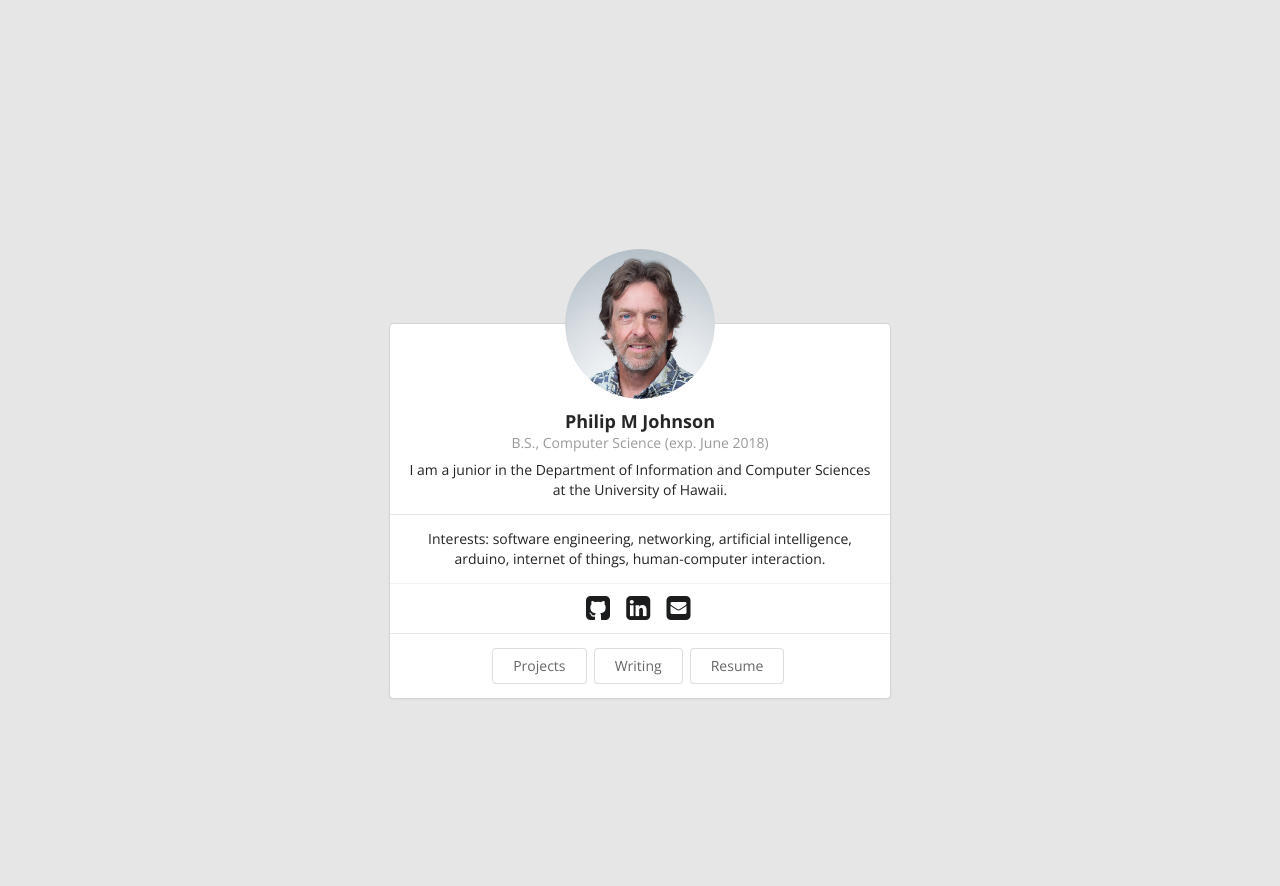
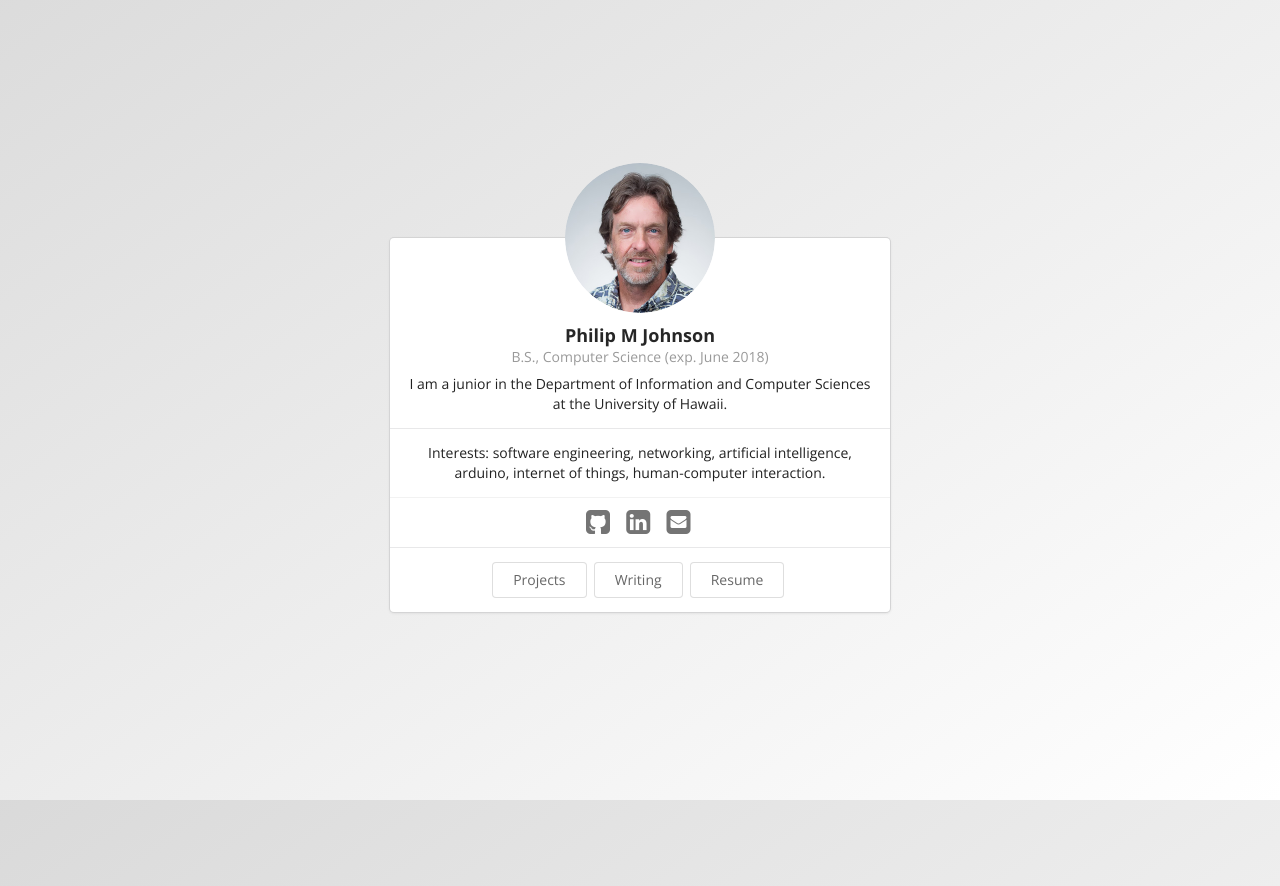
Before and after one commit to rusith/rusith.github.io, a Jekyll site: the page built from index.html, in a window 1280 px wide. Shown: the part 100-986 px from the top of the page. Built offline with Jekyll 4.4.1, drawn with Linux system fonts in a browser that asks for light colours.

Commit message:
Tweaks to home page format; color spec improvements

```diff
--- a/css/main.scss
+++ b/css/main.scss
@@ -3,23 +3,37 @@
 ---
 @charset "utf-8";
 
-// Variables
-// Green colors from about.me: rgb(52, 115, 26), rgb(144, 181, 78)
-$background-start: lighten(gray, 40%);
-$background-end: white;
+
+// Set the color scheme
+// Provide your two colors below
+$background-start: lighten(silver, 10%);
+$background-end: lighten(beige, 10%);
+
+// Now set the background color(s) for each page.
+body {
+  // Make two colors blend from top left to bottom right
+  background: linear-gradient(to bottom right, $background-start, $background-end);
+
+  // Provide a single background color
+  // background-color: $background-start;
+
+  // Make two colors blend from the center to the edges.
+  // background: radial-gradient(circle, $background-end, $background-start);
+}
+
+// Set the color for the navbar.
+.ui.menu {
+  background: $background-start;
+}
+
+// Set the color for the home page icons
+.icon-color {
+  color: darken(silver, 30%);
+}
 
 
-// Don't change stuff below here unless you know what you're doing.
+// Misc tweaks
 
-body {
-  background-color: $background-start;
-
-}
-
-.radial-gradient-background {
-  background: radial-gradient(circle, $background-end, $background-start);
-}
-
-.linear-gradient-background {
-  background: linear-gradient(to bottom right, $background-start, $background-end);
-}
+// Add some space between list items
+ul li { padding: 5px 0px; }
+ol li { padding: 5px 0px; }
--- a/index.html
+++ b/index.html
@@ -2,7 +2,7 @@
 layout: default
 ---
 
-<div style="height: 100%;" class="ui middle aligned grid ">
+<div style="height: 100%; margin-top: -100px" class="ui middle aligned grid ">
 
   <div class="column">
 
@@ -14,7 +14,7 @@
     <div style="max-width: 500px; padding-top: 75px; margin-top: 0px" class="ui fluid centered card">
 
       <div class="center aligned content">
-        <a class="header">Philip M Johnson</a>
+        <span class="header">Philip M Johnson</span>
         <div class="meta">
           <span class="date">B.S., Computer Science (exp. June 2018)</span>
         </div>
@@ -28,9 +28,9 @@
         </div>
       </div>
       <div class="center aligned extra content">
-        <a href="http://github.com/"> <i class="big black github square icon"></i> </a>
-        <a href="http://github.com/"> <i class="big black linkedin square icon"></i> </a>
-        <a href="http://github.com/"> <i class="big black mail square icon"></i> </a>
+        <a href="http://github.com/"> <i class="big github square icon icon-color"></i> </a>
+        <a href="http://github.com/"> <i class="big linkedin square icon icon-color"></i> </a>
+        <a href="http://github.com/"> <i class="big mail square icon icon-color"></i> </a>
       </div>
       <div class="center aligned content">
         <a href="{{ site.baseurl}}/projects/">
```
Also changed, not shown: projects/index.html (+4 -4 lines).
